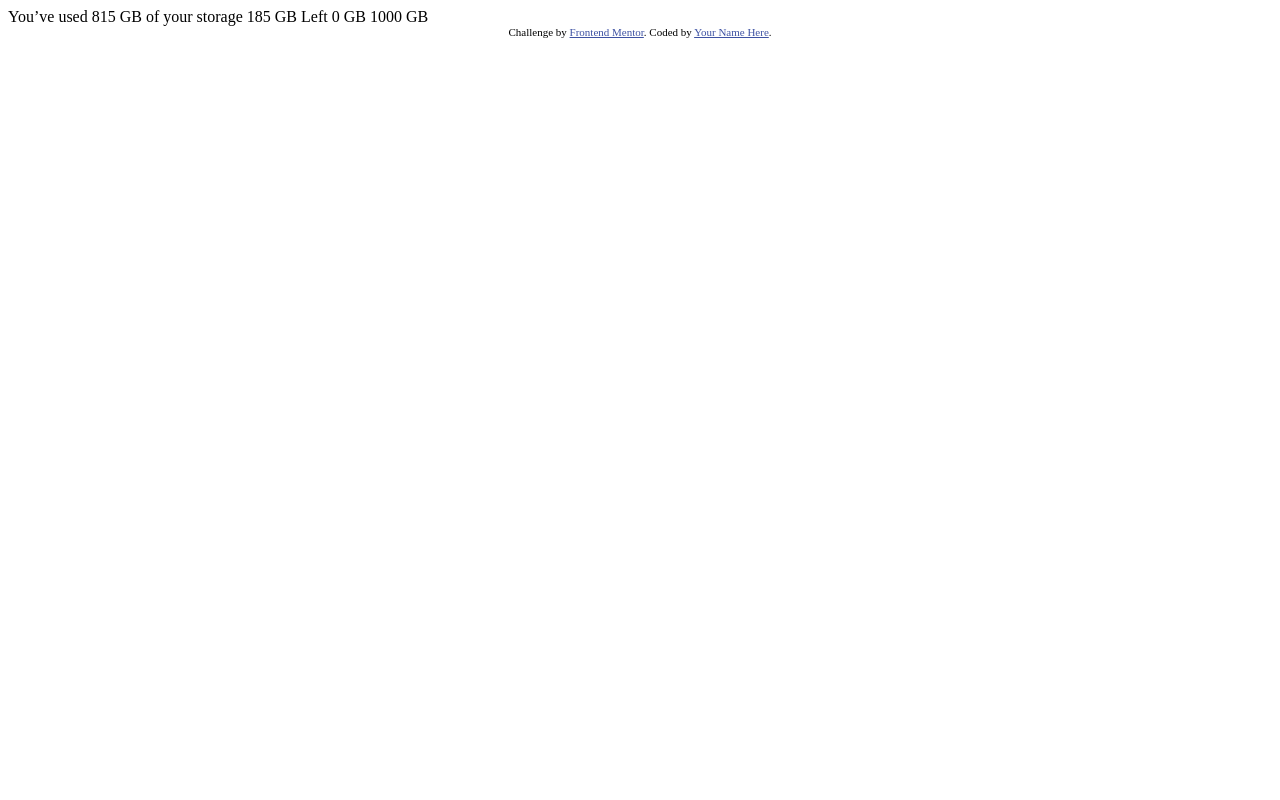
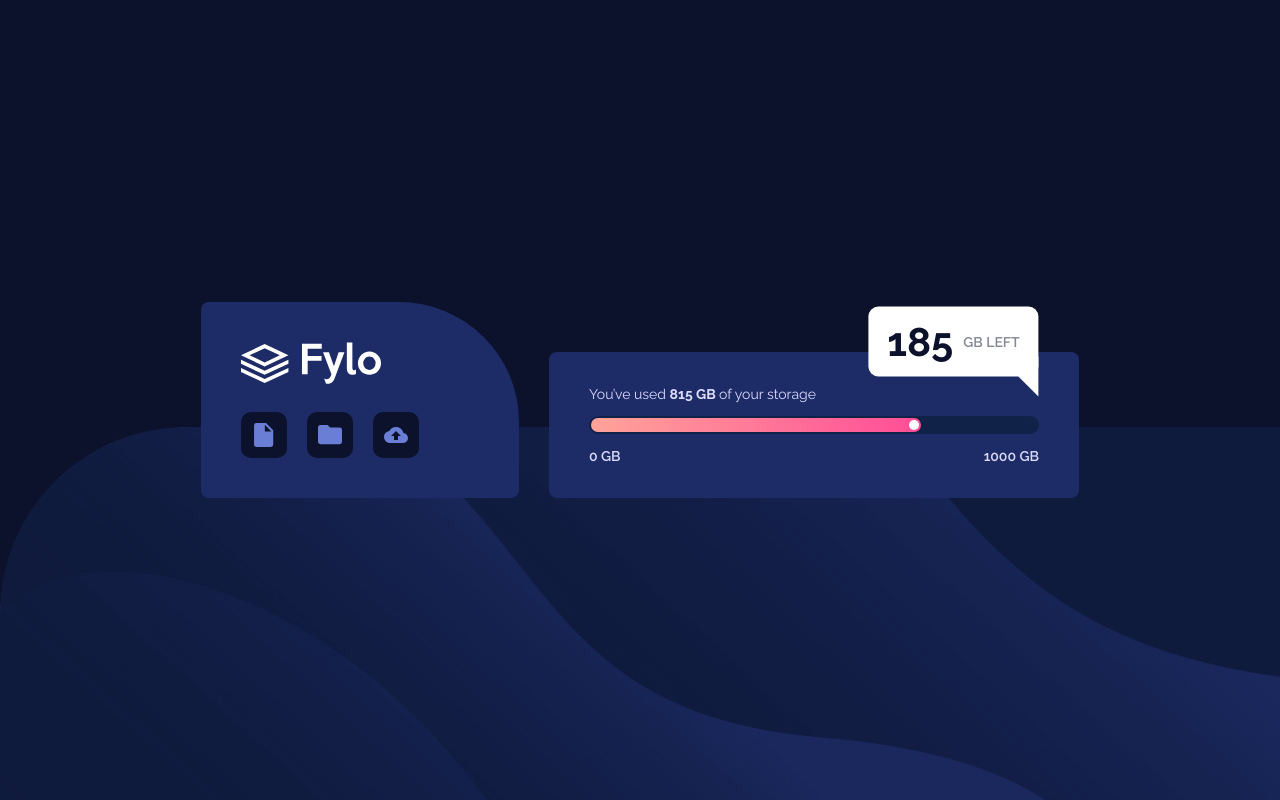
Before and after one commit to haidarkhalifeh/Fylo-data-storage-component, a plain HTML site: page index.html in a window 1280 px wide. Drawn offline with Linux system fonts and the light colour scheme.

Commit message:
commiting final project files

```diff
--- a/index.html
+++ b/index.html
@@ -2,30 +2,39 @@
 <html lang="en">
 <head>
   <meta charset="UTF-8">
-  <meta name="viewport" content="width=device-width, initial-scale=1.0"> <!-- displays site properly based on user's device -->
-
-  <link rel="icon" type="image/png" sizes="32x32" href="./images/favicon-32x32.png">
-
+  <meta name="viewport" content="width=device-width, initial-scale=1.0">
+  <link rel="icon" type="image/png" sizes="32x32" href="images/favicon-32x32.png">
   <title>Frontend Mentor | Fylo data storage component</title>
-
-  <!-- Feel free to remove these styles or customise in your own stylesheet 👍 -->
-  <style>
-    .attribution { font-size: 11px; text-align: center; }
-    .attribution a { color: hsl(228, 45%, 44%); }
-  </style>
+  <link rel="stylesheet" href="style.css">
 </head>
 <body>
+  <div class="fylo">
+    <div class="fylo__action-section">
+      <img src="images/logo.svg" alt="Fylo logo">
+      <div class="action-section__buttons">
+        <div class="icon"><img src="images/icon-document.svg" alt="icon-document"></div>
+        <div class="icon"><img src="images/icon-folder.svg" alt="icon-folder"></div>
+        <div class="icon"><img src="images/icon-upload.svg" alt="icon-upload"></div>
+      </div>
+    </div>
 
-  You’ve used 815 GB of your storage
+    <div class="fylo__storage-section">
+      <p>You’ve used <span>815 GB </span>of your storage</p>
+      <div class="storage-section__slider">
+        <div class="slider__range">
+          <div class="range__current"></div>
+        </div>
+        <div class="slider__range-values">
+          <p>0 GB</p>
+          <p>1000 GB</p>
+        </div>
+      </div>
+      <div class="storage-section__storage-left">
+        <p><span>185</span> GB Left</p>
+      </div>
 
-  185 GB Left
+    </div>
 
-  0 GB
-  1000 GB
-
-  <div class="attribution">
-    Challenge by <a href="https://www.frontendmentor.io?ref=challenge" target="_blank">Frontend Mentor</a>.
-    Coded by <a href="#">Your Name Here</a>.
   </div>
 </body>
 </html>
--- /dev/null
+++ b/style.css
@@ -0,0 +1,188 @@
+@import url('https://fonts.googleapis.com/css2?family=Raleway:ital,wght@0,100..900;1,100..900&display=swap');
+
+:root {
+    --Gradientleft: hsl(6, 100%, 80%);
+    --Gradientright: hsl(335, 100%, 65%);
+    --PaleBlue: hsl(243, 100%, 93%);
+    --GrayishBlue: hsl(229, 7%, 55%);
+    --DarkBlue: hsl(228, 56%, 26%);
+    --VeryDarkBlue: hsl(229, 57%, 11%);
+}
+
+body {
+    margin:0;
+    font-family: "Raleway", sans-serif;
+    font-size: 14px;
+    color: var(--PaleBlue);
+    background-color: var(--VeryDarkBlue);
+    background-image: url('images/bg-mobile.png');
+    background-repeat: no-repeat;
+    background-size: cover;
+    min-height: 100vh;
+    display: grid;
+    place-items: center;
+}
+
+.fylo {
+    display: flex;
+    flex-direction: column;
+    gap: 12px;
+}
+
+.fylo > div {
+    background-color: var(--DarkBlue);
+    border-radius: 8px;
+}
+
+.fylo .fylo__action-section {
+    border-top-right-radius: 120px;
+    padding: 40px 100px 40px 40px ;
+}
+
+.fylo__action-section > img {
+    width: 140px;
+}
+
+.action-section__buttons {
+    display: flex;
+    gap: 20px;
+    margin-top: 25px
+}
+
+.action-section__buttons .icon {
+    width: 40px;
+    height: 40px;
+    border-radius: 10px;
+    background-color: var(--VeryDarkBlue);
+    display: flex;
+    align-items: center;
+    justify-content: center;
+    padding: 3px;
+}
+
+.fylo__storage-section {
+    padding: 20px 40px 35px 40px;
+    position: relative;
+}
+.fylo__storage-section > p span {
+    font-weight: bold;
+}
+
+.fylo__storage-section > p {
+    text-align: center;
+}
+
+.slider__range {
+    position: relative;
+    width: 250px;
+    height: 18px;
+    border-radius: 150px;
+    background-color: rgb(17, 34, 72);
+    display: flex;
+    align-items: center;
+}
+
+.slider__range .range__current {
+    position: absolute;
+    width: 180px;
+    height: 14px;
+    border-radius: 150px;
+    background-image: linear-gradient(to right,var(--Gradientleft),var(--Gradientright));
+    left:2px;
+}
+
+.slider__range .range__current:after {
+    content:"";
+    position:absolute;
+    width:10px;
+    height: 10px;
+    border-radius: 50%;
+    background-color: white;
+    top: 50%;
+    right: 2px;
+    transform: translateY(-50%);
+}
+
+.slider__range-values {
+    display: flex;
+    justify-content: space-between;
+    font-weight: 600;
+}
+
+.storage-section__storage-left {
+    display:flex;
+    align-items: center;
+    justify-content: center;
+    width:170px;
+    height: 70px;
+    position: absolute;
+    background-color: white;
+    color: var(--GrayishBlue);
+    text-transform: uppercase;
+    font-weight: 600;
+    border-radius: 10px;
+    left:50%;
+    transform: translatex(-50%);
+
+
+}
+
+.storage-section__storage-left p {
+    display: flex;
+    align-items: center;
+    gap: 10px;
+    margin:0
+}
+
+.storage-section__storage-left span {
+    font-weight: bold;
+    color: var(--VeryDarkBlue);
+    font-size: 40px;
+}
+
+
+@media only screen and (min-width:1024px) {
+    body {
+        background-image: url('images/bg-desktop.png');
+        background-size: contain;
+        background-position: bottom;
+    }
+
+    .fylo {
+        flex-direction: row;
+        gap:30px;
+        align-items: end;
+    }
+
+    .fylo__storage-section {
+        padding-bottom: 20px;
+    }
+    .fylo__storage-section > p {
+        text-align: left;
+    }
+
+    .slider__range {
+        width: 450px
+    }
+
+    .slider__range .range__current {
+        width: 330px;
+    }
+
+    .storage-section__storage-left::after {
+        content:"";
+        position: absolute;
+        border-width: 20px;
+        border-style: solid;
+        border-color: transparent white transparent transparent;
+        right:0;
+        bottom:-20px;
+    }
+
+    .storage-section__storage-left {
+        top:0;
+        transform: translate(32% ,-65%);
+
+    }
+
+}
```
Also changed, not shown: 1 other file.
